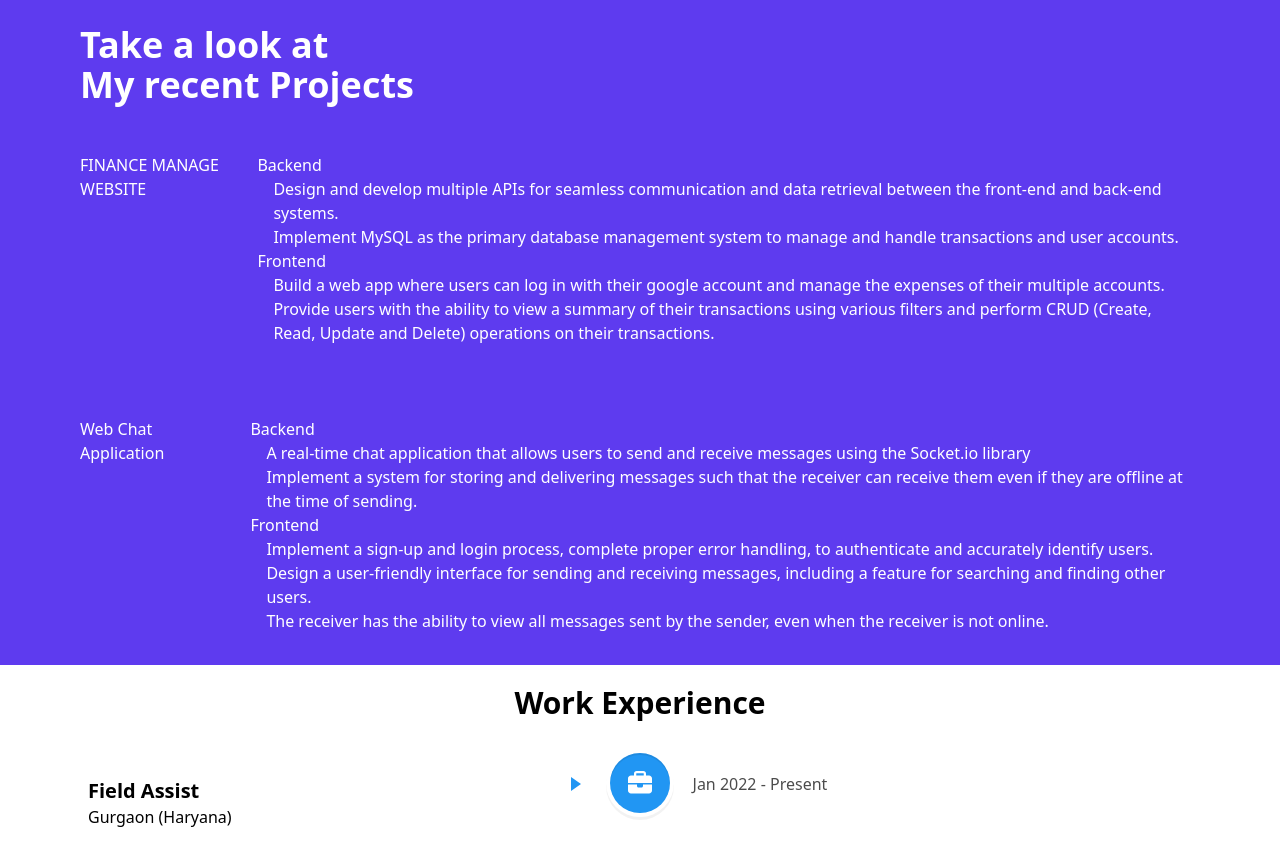
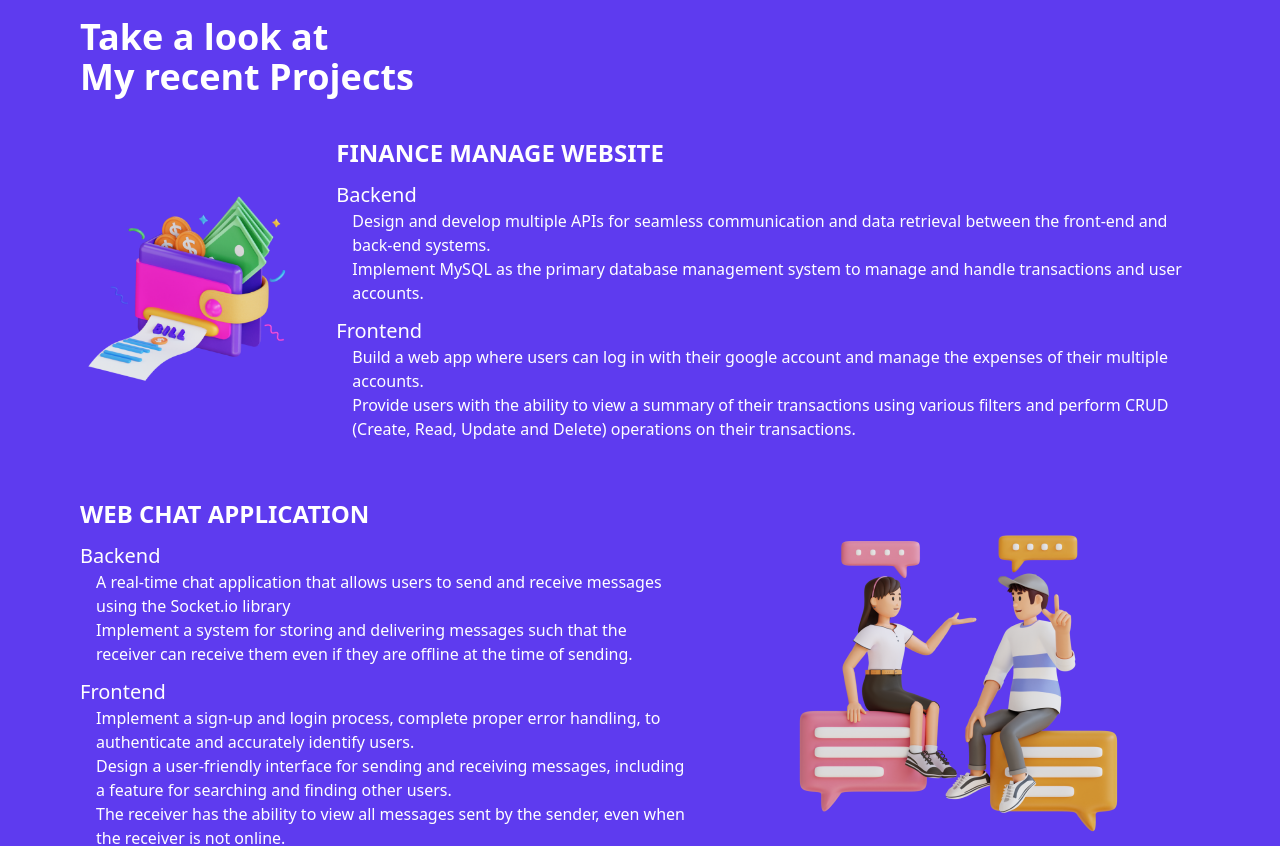
Before and after one commit to neeraj2021/my-portfolio, a React (Vite) app: page / in a window 1280 px wide. Shown: the part 1180-2026 px from the top of the page. Built offline with nearby package versions, Linux system fonts and the light colour scheme.

Commit message:
dev: style project section

```diff
--- a/src/components/Project.jsx
+++ b/src/components/Project.jsx
@@ -1,19 +1,23 @@
 import React from "react";
+import FinanceProject from "../assets/FinanceProject.png";
+import ChatProject from "../assets/ChatProject.png";
 
 const Project = () => {
   return (
-    <div className="bg-primary w-full px-20 py-8">
-      <div>
+    <div className="bg-primary w-full px-20">
+      <div className="pt-6 pb-10">
         <h3 className="text-white text-4xl font-semibold">
           Take a look at <br /> My recent Projects
         </h3>
       </div>
-      <br />
-      <br />
-      <div className="text-white flex gap-8">
-        <h4>FINANCE MANAGE WEBSITE</h4>
+
+      <div className="text-white flex gap-8 items-center">
         <div>
-          <h5>Backend</h5>
+          <img src={FinanceProject} alt="Finance Project Img" />
+        </div>
+        <div>
+          <h4 className="text-2xl font-semibold">FINANCE MANAGE WEBSITE</h4>
+          <h5 className="text-xl font-medium mt-3">Backend</h5>
           <div className="px-4">
             <p>
               Design and develop multiple APIs for seamless communication and
@@ -24,7 +28,7 @@ const Project = () => {
               manage and handle transactions and user accounts.
             </p>
           </div>
-          <h5>Frontend</h5>
+          <h5 className="text-xl font-medium mt-3">Frontend</h5>
           <div className="px-4">
             <p>
               Build a web app where users can log in with their google account
@@ -39,13 +43,12 @@ const Project = () => {
         </div>
       </div>
 
-      <br />
-      <br />
-      <br />
-      <div className="text-white flex gap-8">
-        <h4>Web Chat Application</h4>
+      <div className="text-white flex gap-8 items-center">
         <div>
-          <h5>Backend</h5>
+          <h4 className="text-2xl font-semibold">WEB CHAT APPLICATION</h4>
+
+          <h5 className="text-xl font-medium mt-3">Backend</h5>
+
           <div className="px-4">
             <p>
               A real-time chat application that allows users to send and receive
@@ -57,11 +60,12 @@ const Project = () => {
               of sending.
             </p>
           </div>
-          <h5>Frontend</h5>
+
+          <h5 className="text-xl font-medium mt-3">Frontend</h5>
           <div className="px-4">
             <p>
-              Implement a sign-up and login process, complete proper
-              error handling, to authenticate and accurately identify users.
+              Implement a sign-up and login process, complete proper error
+              handling, to authenticate and accurately identify users.
             </p>
             <p>
               Design a user-friendly interface for sending and receiving
@@ -74,6 +78,7 @@ const Project = () => {
             </p>
           </div>
         </div>
+        <img src={ChatProject} alt="Chat Project Img" />
       </div>
     </div>
   );
```
